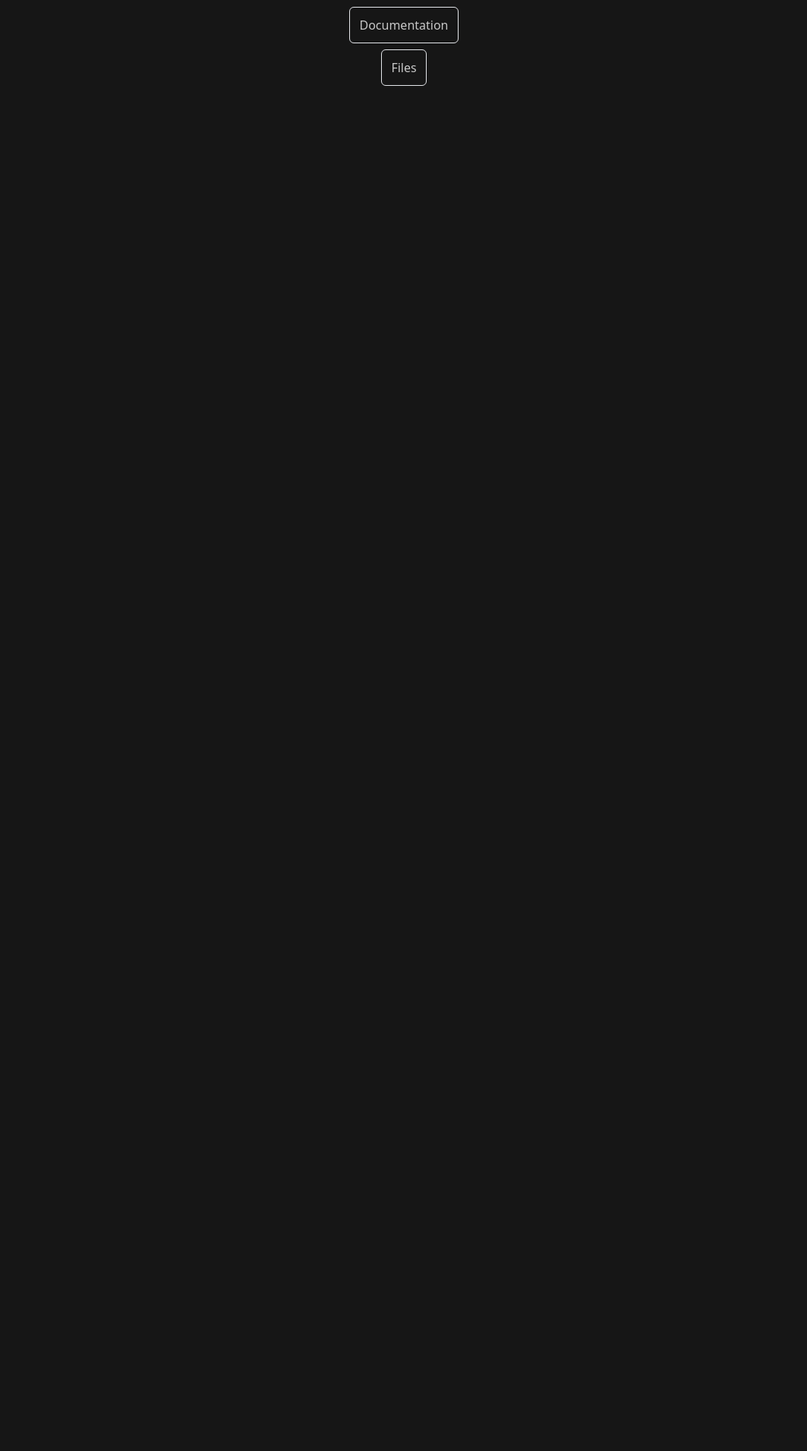
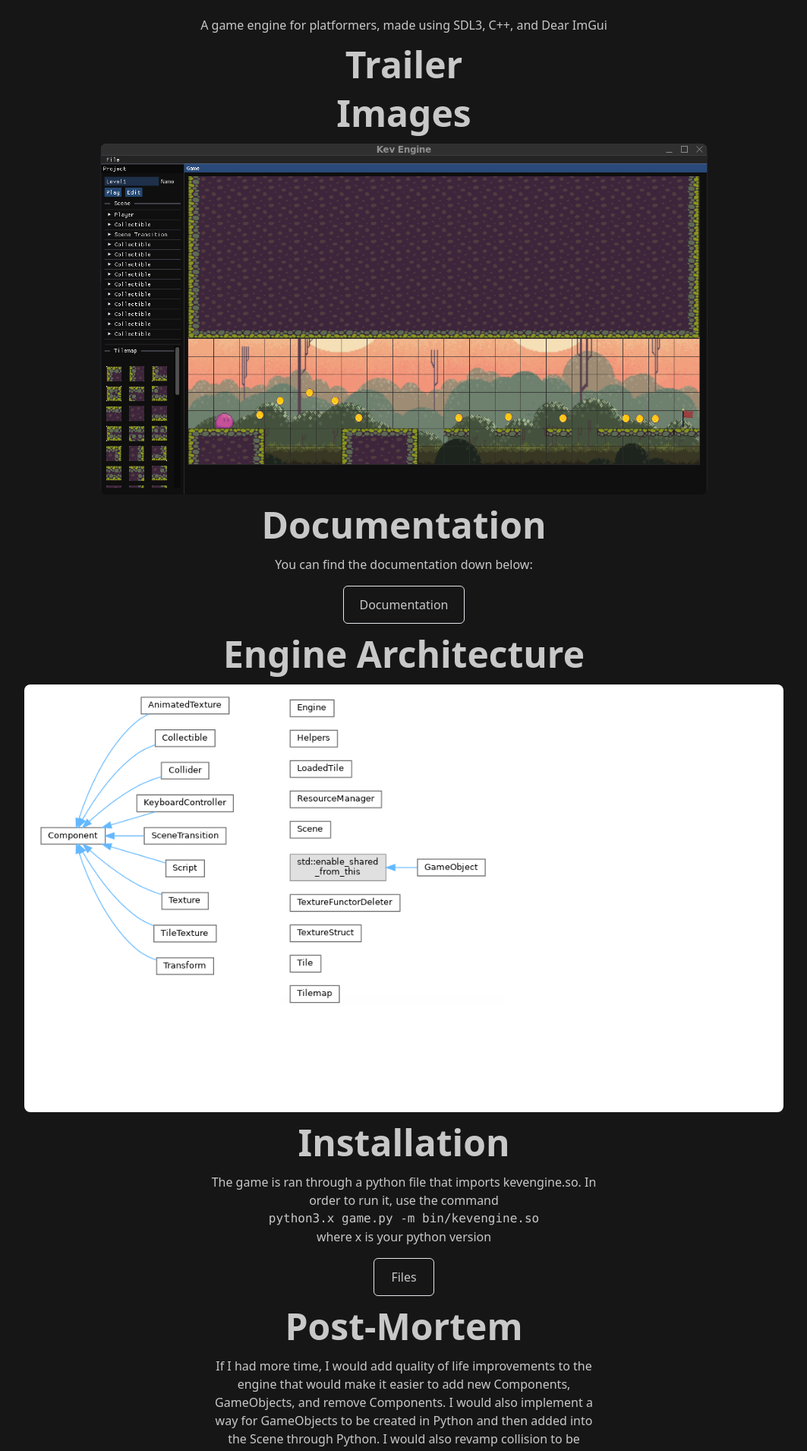
Before and after one commit to faosldkjfhf/engine-portfolio, a Next.js app: page / in a window 1280 px wide. Shown: the part 269-2179 px from the top of the page at 76% size, without its empty margins (108-1171 px from the left). Before the commit the page ends 800 px from the top, so only its background shows below. Built offline with nearby package versions, Linux system fonts and the light colour scheme.

Commit message:
mewo meow meow

```diff
--- a/app/page.css
+++ b/app/page.css
@@ -3,10 +3,15 @@ body {
   color: rgb(200, 200, 200);
 }
 
+.button-hover {
+  -webkit-transition: all 0.5s ease-in-out;
+  transition: all 0.5s ease-in-out;
+}
+
 .button-hover:hover {
   background: rgb(200, 200, 200);
   color: rgb(22, 22, 22);
-  transition-duration: 1s;
+  scale: 1.1;
 }
 
 .fit-content {
--- a/app/page.tsx
+++ b/app/page.tsx
@@ -1,26 +1,88 @@
+"use client";
+
 import Image from "next/image";
 import Link from "next/link";
 import "./page.css";
 
-export default function Home() {
+export default function Home(): React.ReactElement {
   return (
     <div className="text-center font-sans m-auto container items-center">
       <div className="font-bold text-9xl mx-auto mb-8 fit-content p-10 border-b-2">
         KevEngine
       </div>
       <div className="text-2xl mb-4">Kevin Liu</div>
-      <div className="mb-8">
-        <Link className="border p-3 button-hover rounded-md" href="">
+      <div className="mb-4">
+        A game engine for platformers, made using SDL3, C++, and Dear ImGui
+      </div>
+      <div className="text-5xl mb-4 font-bold">Trailer</div>
+      <div className="text-5xl mb-4 font-bold">Images</div>
+      <div className="mb-4">
+        <Image
+          src="/screenshot_1.png"
+          height="800"
+          width="800"
+          alt="Screenshot 1"
+          style={{
+            borderRadius: "0.5rem",
+            marginLeft: "auto",
+            marginRight: "auto",
+          }}
+        />
+      </div>
+      <div className="mb-4">
+        <div className="text-5xl mb-4 font-bold">Documentation</div>
+        <div className="mb-4">You can find the documentation down below: </div>
+        <div
+          className="border p-3 rounded-md w-[10rem] mx-auto cursor-pointer hover:scale-110 button-hover"
+          onClick={() => window.open("", "_blank")}
+        >
           Documentation
-        </Link>
+        </div>
       </div>
-      <div>
-        <Link
-          className="border p-3 button-hover rounded-md"
-          href="https://drive.google.com/file/d/112X8ibhNWEph6bIn3DCQBj-K4Lbjv-O8/view?usp=drive_link"
+      <div className="mb-4">
+        <div className="text-5xl mb-4 font-bold">Engine Architecture</div>
+        <Image
+          src="/architecture.png"
+          height="1000"
+          width="1000"
+          alt="Engine Architecture"
+          style={{
+            borderRadius: "0.5rem",
+            marginLeft: "auto",
+            marginRight: "auto",
+          }}
+        />
+      </div>
+      <div className="mb-4">
+        <div className="text-5xl mb-4 font-bold">Installation</div>
+        <div className="text-pretty mx-auto w-2/5 mb-4">
+          The game is ran through a python file that imports kevengine.so. In
+          order to run it, use the command
+          <pre>
+            <code>python3.x game.py -m bin/kevengine.so</code>
+          </pre>
+          where x is your python version
+        </div>
+        <div
+          className="border p-3 rounded-md w-[5rem] mx-auto cursor-pointer hover:scale-110 button-hover"
+          onClick={() =>
+            window.open(
+              "https://drive.google.com/file/d/112X8ibhNWEph6bIn3DCQBj-K4Lbjv-O8/view?usp=drive_link",
+              "_blank"
+            )
+          }
         >
           Files
-        </Link>
+        </div>
+      </div>
+      <div className="text-5xl mb-4 font-bold">Post-Mortem</div>
+      <div className="text-pretty items-center w-2/5 mx-auto mb-8">
+        If I had more time, I would add quality of life improvements to the
+        engine that would make it easier to add new Components, GameObjects, and
+        remove Components. I would also implement a way for GameObjects to be
+        created in Python and then added into the Scene through Python. I would
+        also revamp collision to be handled in an OnCollision method which can
+        be overwritten by different GameObjects.
       </div>
     </div>
   );
```
Also changed, not shown: public/architecture.png (added), public/screenshot_1.png (added).
